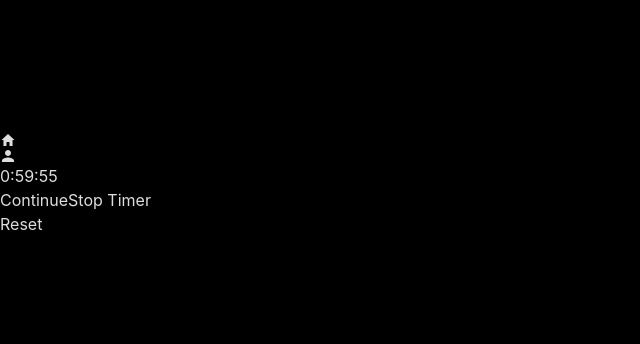
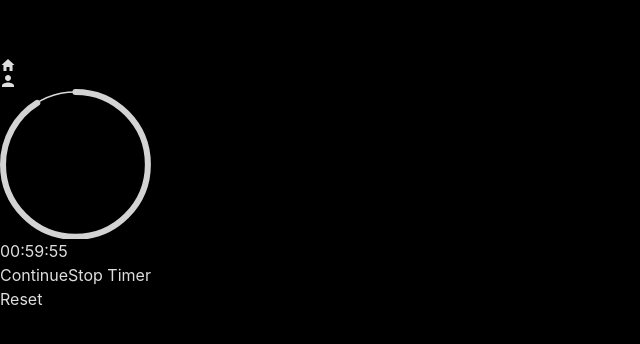
Before and after one commit to KerlosSoNy/focus, a React (Vite) app: page / in a window 1280 px wide. Shown: the part 216-560 px from the top of the page, without its empty margins (0-640 px from the left). Built offline with nearby package versions, Linux system fonts and the light colour scheme.

Commit message:
new progress

```diff
--- a/package.json
+++ b/package.json
@@ -12,6 +12,7 @@
   "dependencies": {
     "localforage": "^1.10.0",
     "match-sorter": "^6.3.4",
+    "rc-progress": "^4.0.0",
     "react": "^18.2.0",
     "react-dom": "^18.2.0",
     "react-icons": "^5.2.1",
--- a/src/Pages/home/Home.tsx
+++ b/src/Pages/home/Home.tsx
@@ -1,4 +1,5 @@
 import { useEffect, useState } from "react"
+import { Circle } from 'rc-progress';
 
 
 export default function Home() {
@@ -23,6 +24,7 @@ export default function Home() {
             }, 1000)
         );
     }
+
     const stopTimer = () => {
         setStopCounter(false)
         clearInterval(intervalId)
@@ -49,7 +51,10 @@ export default function Home() {
         <div
             className="flex flex-col items-center justify-center h-[85vh] bg-black text-white"
         >
-            {hours + ":" + "" + minutes + ":" + "" + seconds}
+            <Circle percent={seconds * 1.666666666666667} strokeWidth={4} strokeColor="#D3D3D3" />
+            <span className="font-mono text-6xl pb-9 absolute">
+                {`${hours < 10 ? "0" + hours : hours}` + ":" + "" + `${minutes < 10 ? "0" + minutes : minutes}` + ":" + "" + `${seconds < 10 ? "0" + seconds : seconds}`}
+            </span>
             <div>
                 <button
                     className={`${stopCounter ? "hidden" : "block"}`}
```
Also changed, not shown: 1 other file (tests, documents, lock files or other folders).
